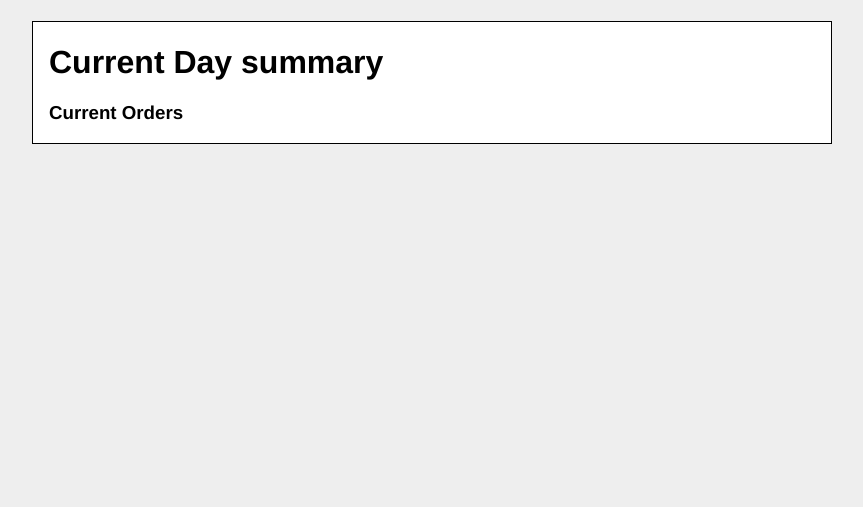
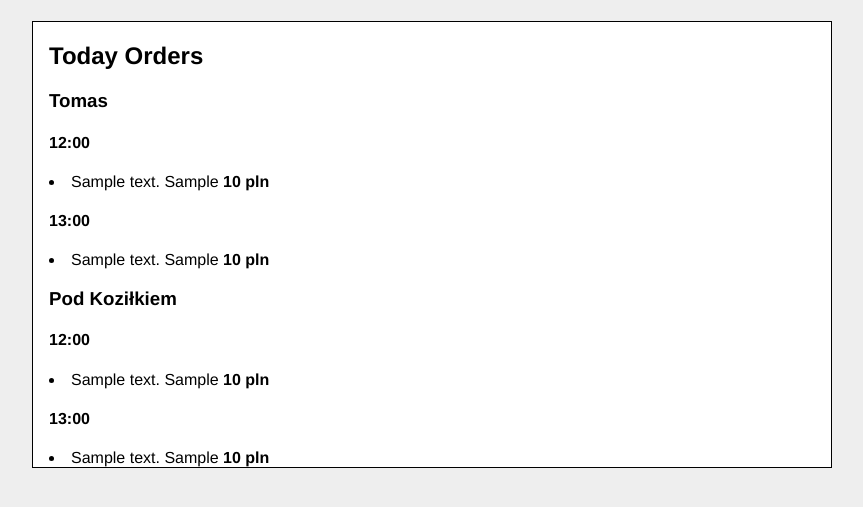
Before and after one commit to pdyba/lunch-app, a Flask app: template src/lunch_app/templates/day_summary.html in a window 1280 px wide. Shown: the part 69-576 px from the top of the page, without its empty margins (208-1071 px from the left). Run offline with Flask 2, Linux system fonts and the light colour scheme; the template is opened without the code that fills it: values that come from a table or form of the project are taken from there, others are empty; tables that the repository leaves empty hold one stand-in row (values such as "Sample post"); parts of the project's set-up code (start-up, migrations or seed data) failed here and were passed over.

Commit message:
poprawki zgodnie z githubem

```diff
--- a/src/lunch_app/templates/day_summary.html
+++ b/src/lunch_app/templates/day_summary.html
@@ -2,14 +2,29 @@
 
 {% block content %}
 
-    <h1>Current Day summary</h1>
-    <h3>Current Orders</h3>
-    <p>
-        {% for order in orders %}
-            {% if make_date(order.date) == get_current_date() %}
-                <li>{{ order.company }} <b>{{ order.cost }} pln </b>
-                    : {{ order.description }} {{ order.arrival_time }}
-                     --- {{ order.user_name }} </li>
-            {% endif %}
+ <h2>Today Orders</h2>
+    <div class="large-6 columns">
+    <h3>Tomas</h3>
+     <h4>12:00</h4>
+        {% for order in orders_t_12 %}
+                  <li> {{ order.description }} {{ order.meal_from_list }} <b> {{ order.cost }} pln </b></li>
         {% endfor %}
+        <h4>13:00</h4>
+        {% for order in orders_t_13 %}
+                  <li> {{ order.description }} {{ order.meal_from_list }}  <b> {{ order.cost }} pln </b></li>
+        {% endfor %}
+
+    </div>
+    <div class="large-6 columns">
+    <h3>Pod Koziłkiem</h3>
+            <h4>12:00</h4>
+            {% for order in orders_pk_12 %}
+                  <li> {{ order.description }} {{ order.meal_from_list }}  <b> {{ order.cost }} pln </b></li>
+        {% endfor %}
+        <h4>13:00</h4>
+        {% for order in orders_pk_13 %}
+                  <li> {{ order.description }} {{ order.meal_from_list }}  <b> {{ order.cost }} pln </b></li>
+        {% endfor %}
+    </div>
+
 {% endblock %}
```
Also changed, not shown: src/lunch_app/tests.py (+21 -0 lines).
